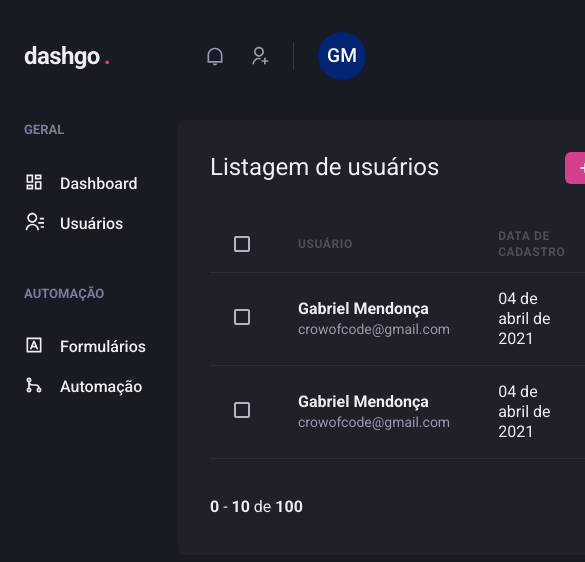
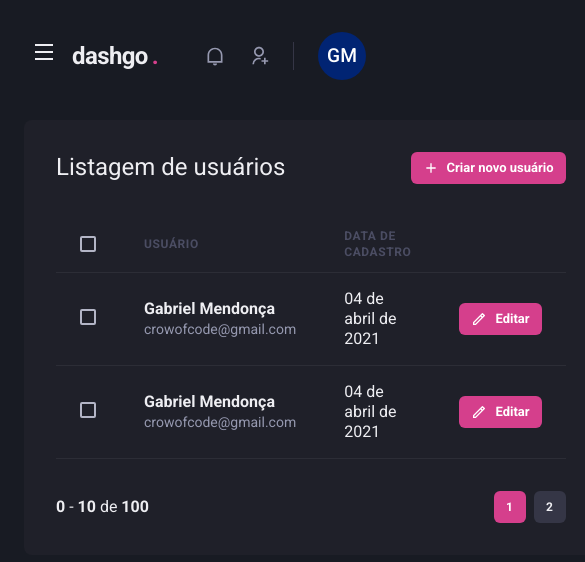
Before and after one commit to gabriel-mend/ignite-reactjs, a Next.js app in the folder dashgo/: page /users in a window 390 px wide. Shown: the top 562 px of the page, 585 px wide, since content can reach past the window. Built offline with nearby package versions, Linux system fonts and the light colour scheme.

Commit message:
Sidebar responsiva

```diff
--- a/dashgo/src/components/Header/index.tsx
+++ b/dashgo/src/components/Header/index.tsx
@@ -1,10 +1,14 @@
-import { Flex, useBreakpointValue } from "@chakra-ui/react";
+import { Flex, Icon, IconButton, useBreakpointValue } from "@chakra-ui/react";
+import { RiMenuLine } from "react-icons/ri";
+import { useSidebarDrawer } from "../../contexts/SidebarDrawerContext";
 import { Logo } from "./Logo";
 import { NotificationsNav } from "./NotificationsNav";
 import { Profile } from "./Profile";
 import { SearchBox } from "./SearchBox";
 
 export function Header () {
+  const { onOpen } = useSidebarDrawer()
+
   const isWideVersion = useBreakpointValue({
     base: false,
     lg: true
@@ -20,6 +24,17 @@
       px="6"
       align="center"
     >
+      { !isWideVersion && (
+        <IconButton
+          aria-label="Open navigation"
+          icon={<Icon as={RiMenuLine}/>}
+          fontSize="24"
+          variant="unstyled"
+          onClick={onOpen}
+          mr="2"
+        />
+      )}
+
       <Logo />
 
       { isWideVersion && (
--- /dev/null
+++ b/dashgo/src/components/Sidebar/SidebarNav.tsx
@@ -0,0 +1,31 @@
+import { Stack } from "@chakra-ui/react";
+import { RiContactsLine, RiDashboardLine, RiGitMergeLine, RiInputMethodLine } from "react-icons/ri";
+import { NavLink } from "./NavLink";
+import { NavSection } from "./NavSection";
+
+export function SidebarNav() {
+  return (
+    <Stack spacing="12" aling="flex-start">
+      <NavSection title="GERAL">
+        <NavLink
+          name="Dashboard"
+          icon={RiDashboardLine}
+        />
+        <NavLink
+          name="Usuários"
+          icon={RiContactsLine}
+        />
+      </NavSection>
+      <NavSection title="AUTOMAÇÃO">
+        <NavLink
+          name="Formulários"
+          icon={RiInputMethodLine}
+        />
+        <NavLink
+          name="Automação"
+          icon={RiGitMergeLine}
+        />
+        </NavSection>
+    </Stack>
+  )
+}
--- a/dashgo/src/components/Sidebar/index.tsx
+++ b/dashgo/src/components/Sidebar/index.tsx
@@ -1,33 +1,34 @@
-import { Box, Stack, Text, Link, Icon } from "@chakra-ui/react";
-import { RiContactsLine, RiDashboardLine, RiGitMergeLine, RiInputMethodLine } from "react-icons/ri";
-import { NavLink } from "./NavLink";
-import { NavSection } from "./NavSection";
+import { Box, Drawer, DrawerBody, DrawerCloseButton, DrawerContent, DrawerHeader, DrawerOverlay, useBreakpointValue } from "@chakra-ui/react";
+import { useSidebarDrawer } from "../../contexts/SidebarDrawerContext";
+import { SidebarNav } from "./SidebarNav";
 
 export function Sidebar () {
+  const { isOpen, onClose } = useSidebarDrawer()
+
+  const isDrawerSidebar = useBreakpointValue({
+    base: true,
+    lg: false
+  })
+
+  if(isDrawerSidebar) {
+    return (
+      <Drawer isOpen={isOpen} placement="left" onClose={onClose}>
+        <DrawerOverlay>
+          <DrawerContent bg="gray.800" p="4">
+            <DrawerCloseButton mt="6"/>
+            <DrawerHeader>Navegação</DrawerHeader>
+
+            <DrawerBody>
+              <SidebarNav />
+            </DrawerBody>
+          </DrawerContent>
+        </DrawerOverlay>
+      </Drawer>
+    )
+  }
   return (
     <Box as="aside" w="64" mr="8">
-      <Stack spacing="12" aling="flex-start">
-        <NavSection title="GERAL">
-          <NavLink
-            name="Dashboard"
-            icon={RiDashboardLine}
-          />
-          <NavLink
-            name="Usuários"
-            icon={RiContactsLine}
-          />
-        </NavSection>
-        <NavSection title="AUTOMAÇÃO">
-          <NavLink
-            name="Formulários"
-            icon={RiInputMethodLine}
-          />
-          <NavLink
-            name="Automação"
-            icon={RiGitMergeLine}
-          />
-          </NavSection>
-      </Stack>
+      <SidebarNav />
     </Box>
   )
 }
--- /dev/null
+++ b/dashgo/src/contexts/SidebarDrawerContext.tsx
@@ -0,0 +1,30 @@
+import { useDisclosure, UseDisclosureReturn } from "@chakra-ui/react";
+import { useRouter } from "next/router";
+import { useEffect } from "react";
+import { useContext } from "react";
+import { createContext, ReactNode } from "react";
+
+interface SidebarDrawerProviderProps {
+  children: ReactNode
+}
+
+type SidebarDrawerContextData = UseDisclosureReturn
+
+const SidebarDrawerContext = createContext({} as SidebarDrawerContextData)
+
+export function SidebarDrawerProvider({ children }: SidebarDrawerProviderProps) {
+  const disclosure = useDisclosure()
+  const router = useRouter()
+
+  useEffect(() => {
+    disclosure.onClose
+  }, [router.asPath])
+
+  return(
+    <SidebarDrawerContext.Provider value={disclosure}>
+      {children}
+    </SidebarDrawerContext.Provider>
+  )
+}
+
+export const useSidebarDrawer = () => useContext(SidebarDrawerContext)
--- a/dashgo/src/pages/_app.tsx
+++ b/dashgo/src/pages/_app.tsx
@@ -1,11 +1,16 @@
 import { AppProps } from 'next/app'
 import { ChakraProvider } from '@chakra-ui/react'
 import { theme } from '../styles/theme'
+import { SidebarDrawerProvider } from '../contexts/SidebarDrawerContext'
 
 function MyApp({ Component, pageProps }: AppProps) {
-  return <ChakraProvider resetCSS theme={theme}>
-    <Component {...pageProps} />
-  </ChakraProvider>
+  return (
+    <ChakraProvider resetCSS theme={theme}>
+      <SidebarDrawerProvider>
+        <Component {...pageProps} />
+      </SidebarDrawerProvider>
+    </ChakraProvider>
+  )
 }
 
 export default MyApp
```
